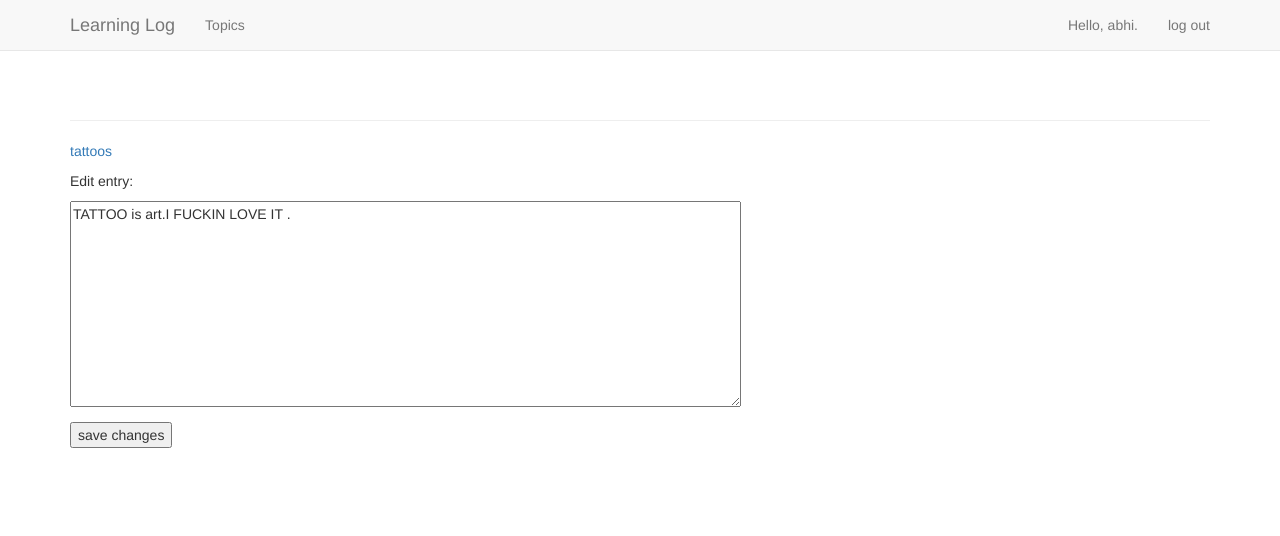
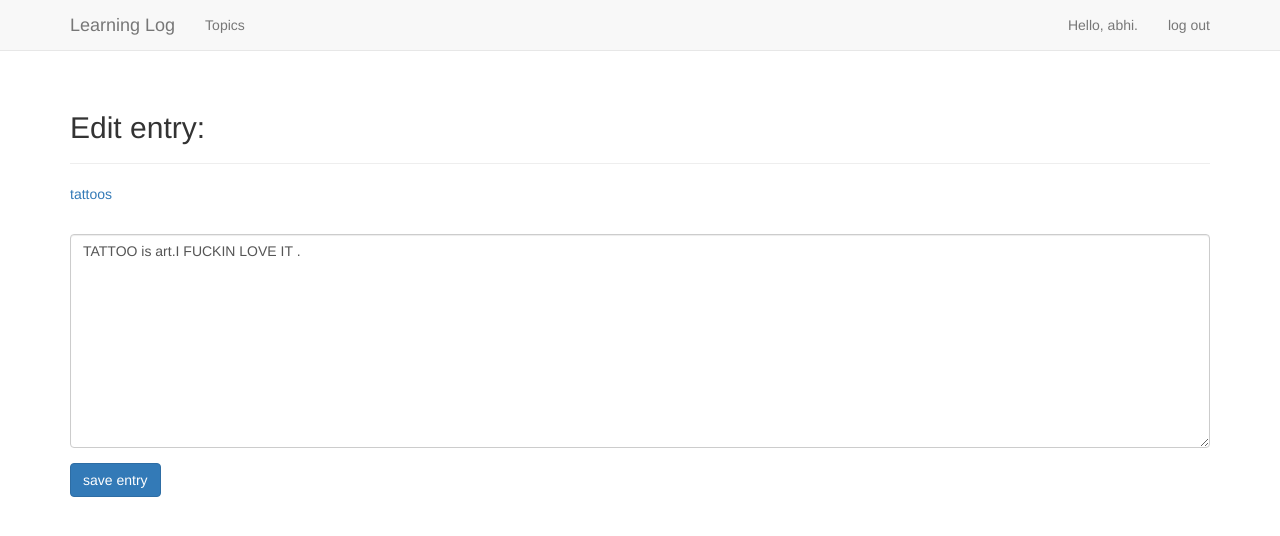
Before and after one commit to abhiwalia15/DJANGO, a Django app: page /edit_entry/1/ in a window 1280 px wide. Shown: the top 536 px of the page. Run offline with Django 3.2, Linux system fonts and the light colour scheme; a user stored in the database is signed in; data comes from the database, SQL or seed files in the repository; both versions use the stored data as it was after the commit; some libraries are stand-ins or nearby versions.

Commit message:
edit entry template bootstrap3

```diff
--- a/Learning_log/learning_logs/templates/learning_logs/edit_entry.html
+++ b/Learning_log/learning_logs/templates/learning_logs/edit_entry.html
@@ -1,15 +1,22 @@
 {% extends "learning_logs/base.html" %}
+
+{% load bootstrap3 %}
+
+{% block header %}
+  <h2>Edit entry:</h2>
+{% endblock header %}
 
 {% block content %}
 
   <p><a href="{% url 'learning_logs:topic' topic.id %}">{{ topic }}</a></p>
 
-  <p>Edit entry:</p>
-
   <form action="{% url 'learning_logs:edit_entry' entry.id %}" method='post'>
     {% csrf_token %}
-    {{ form.as_p }}
-    <button name="submit">save changes</button>
+    {% bootstrap_form form %}
+
+    {% buttons %}
+      <button name="submit" class="btn btn-primary">save entry</button>
+    {% endbuttons %}
   </form>
 
 {% endblock content %}
```
Also changed, not shown: Learning_log/db.sqlite3.
